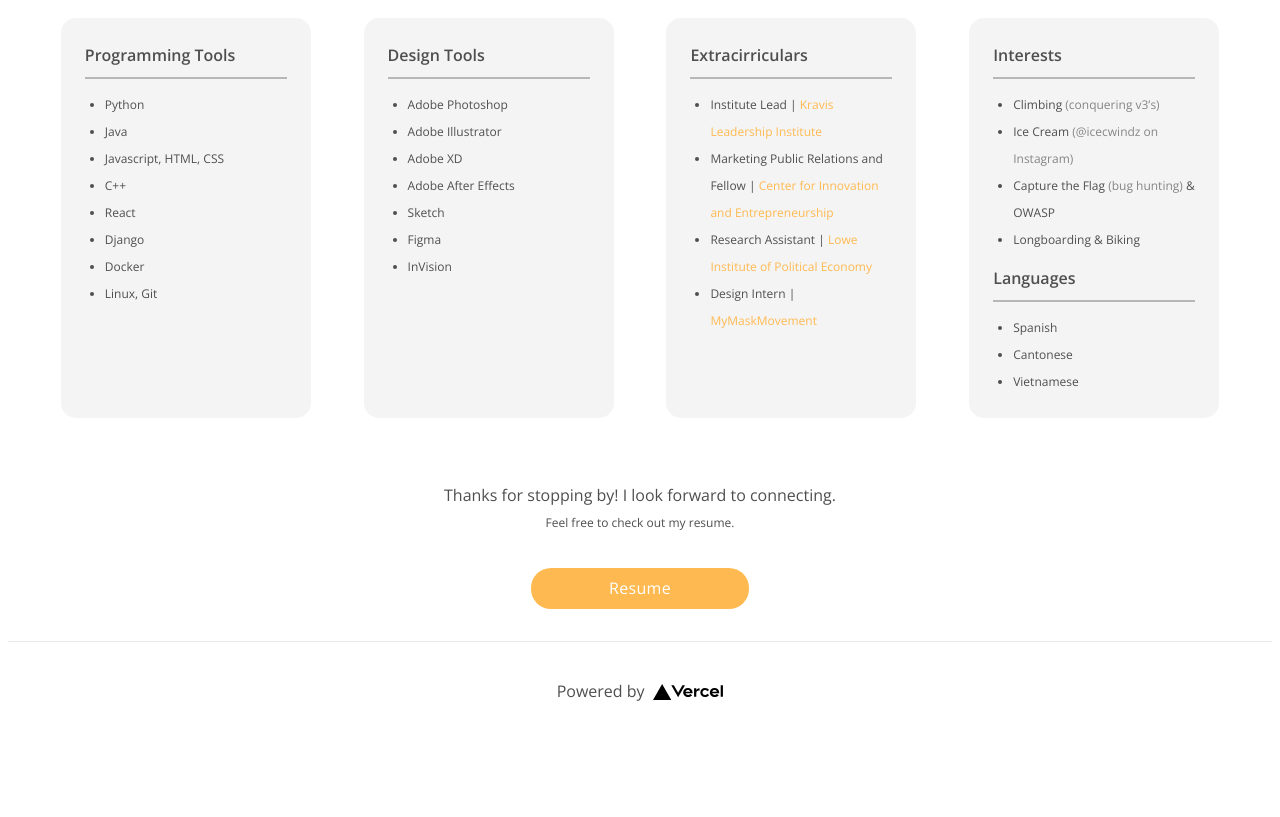
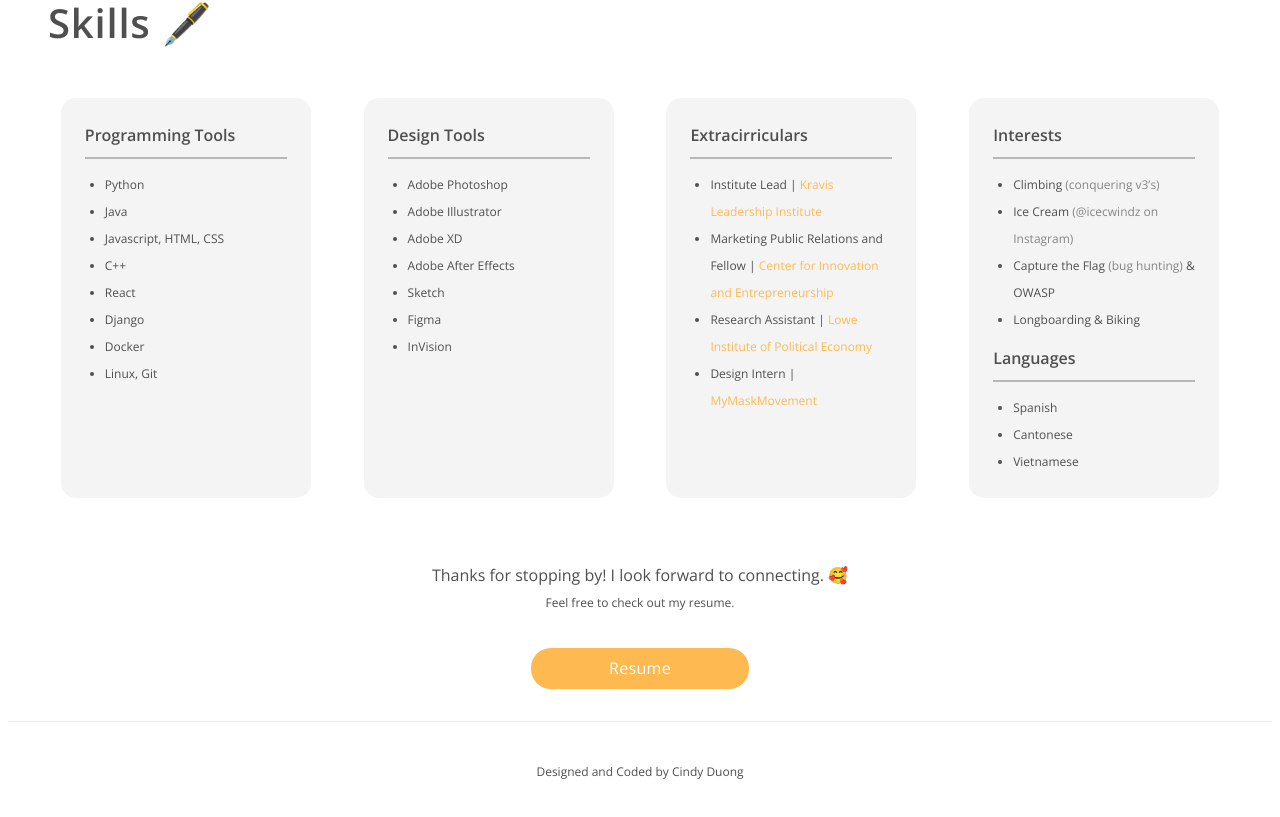
Before and after one commit to cduong21/portfolio, a Next.js app: page / in a window 1280 px wide. Shown: the part 1715-2532 px from the top of the page. Before the commit the page ends 2456 px from the top, so only its background shows below. Built offline with nearby package versions, Linux system fonts and the light colour scheme.

Commit message:
footer edit

```diff
--- a/components/MainContent.js
+++ b/components/MainContent.js
@@ -3,7 +3,7 @@
 function MainContent() {
   return (
     <div className="container">
-      <div className="name">Cindy Duong</div>
+      <div className="name"> <Link href="/"><a>Cindy Duong</a></Link></div>
 
       <div className="navigations">
         <ul>
@@ -24,7 +24,7 @@
       </div>
       <style jsx>{`
         .container {
-          margin-bottom: 15rem;
+          margin-bottom: 20rem;
         }
         .name {
           font-size: 30px;
@@ -43,6 +43,7 @@
           align-items: center;
           margin: auto;
           max-width: 850px;
+          margin-top: 0px;
         }
         .text {
           padding-left: 2rem;
--- a/pages/index.js
+++ b/pages/index.js
@@ -26,21 +26,14 @@
           <BoxS></BoxS>
         </div>
         <div className="ending">
-          Thanks for stopping by! I look forward to connecting. <br></br>
+          Thanks for stopping by! I look forward to connecting. 🥰<br></br>
           <div className="subtitle">Feel free to check out my resume.</div>
         </div>
         <Button title="Resume"></Button>
       </main>
 
       <footer className={styles.footer}>
-        <a
-          href="https://vercel.com?utm_source=create-next-app&utm_medium=default-template&utm_campaign=create-next-app"
-          target="_blank"
-          rel="noopener noreferrer"
-        >
-          Powered by{" "}
-          <img src="/vercel.svg" alt="Vercel Logo" className={styles.logo} />
-        </a>
+        <div className="footer">Designed and Coded by Cindy Duong</div>
       </footer>
       <style jsx>{`
         .resume {
@@ -51,6 +44,9 @@
         .subtitle {
           font-size: 12px;
         }
+        .footer{
+          font-size: 12px;
+        }
         .ending {
           text-align: center;
         }
```
